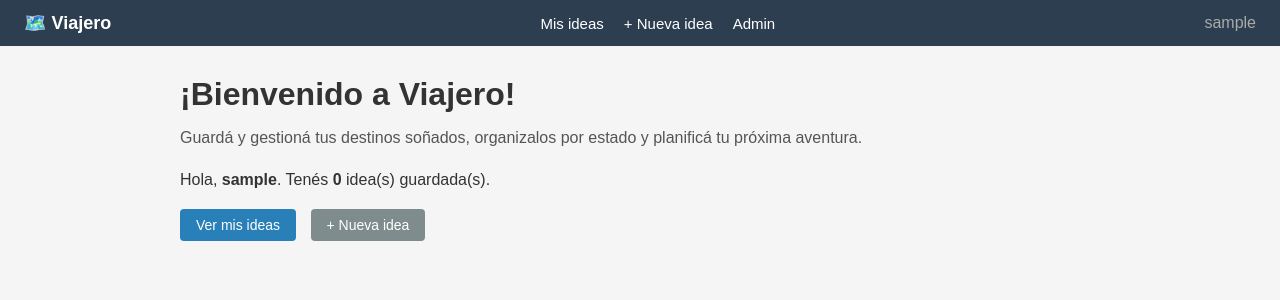
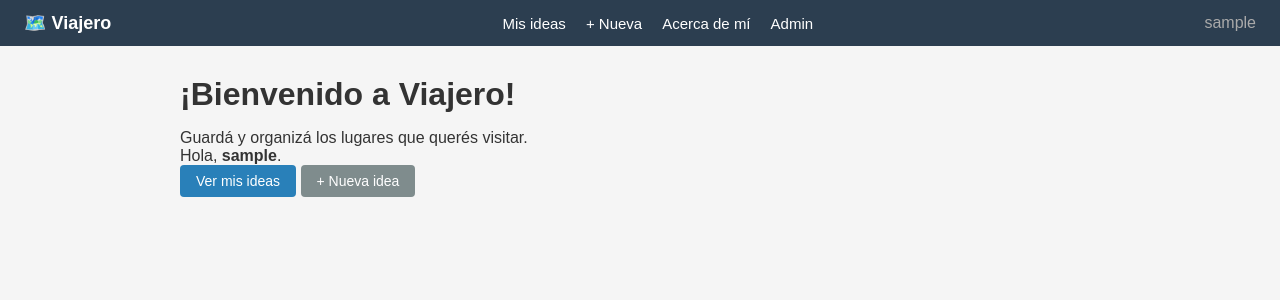
Before and after one commit to ulisesbaroni/Python-proyect, a Django app: page / in a window 1280 px wide. Shown: the top 300 px of the page. Run offline with Django 5.2, Linux system fonts and the light colour scheme; the visitor is signed in with stand-in values (Sample User, id 1); data that the repository does not hold is empty.

Commit message:
feat: se agrega app de inicio con HomeView y AboutView

```diff
--- /dev/null
+++ b/home/apps.py
@@ -0,0 +1,5 @@
+from django.apps import AppConfig
+
+class HomeConfig(AppConfig):
+    default_auto_field = 'django.db.models.BigAutoField'
+    name = 'home'
--- /dev/null
+++ b/home/urls.py
@@ -0,0 +1,7 @@
+from django.urls import path
+from . import views
+
+urlpatterns = [
+    path('', views.HomeView.as_view(), name='home'),
+    path('about/', views.AboutView.as_view(), name='about'),
+]
--- /dev/null
+++ b/home/views.py
@@ -0,0 +1,12 @@
+from django.views import View
+from django.shortcuts import render
+
+
+class HomeView(View):
+    def get(self, request):
+        return render(request, 'home/index.html')
+
+
+class AboutView(View):
+    def get(self, request):
+        return render(request, 'home/about.html')
--- a/templates/planner/base.html
+++ b/templates/base.html
@@ -28,11 +28,13 @@
         <a href="{% url 'home' %}" class="brand">🗺️ Viajero</a>
         {% if user.is_authenticated %}
             <a href="{% url 'visitidea_list' %}">Mis ideas</a>
-            <a href="{% url 'visitidea_create' %}">+ Nueva idea</a>
+            <a href="{% url 'visitidea_create' %}">+ Nueva</a>
+            <a href="{% url 'about' %}">Acerca de mí</a>
             <a href="/admin/">Admin</a>
             <span style="color:#aaa; margin-left:auto;">{{ user.username }}</span>
         {% else %}
-            <a href="/admin/login/">Iniciar sesión</a>
+            <a href="{% url 'about' %}">Acerca de mí</a>
+            <a href="{% url 'login' %}">Iniciar sesión</a>
         {% endif %}
     </nav>
     <div class="container">
--- /dev/null
+++ b/templates/home/index.html
@@ -0,0 +1,17 @@
+{% extends 'base.html' %}
+
+{% block title %}Inicio - Viajero{% endblock %}
+
+{% block content %}
+<h1>¡Bienvenido a Viajero!</h1>
+<p>Guardá y organizá los lugares que querés visitar.</p>
+
+{% if user.is_authenticated %}
+    <p>Hola, <strong>{{ user.username }}</strong>.</p>
+    <a href="{% url 'visitidea_list' %}" class="btn btn-primary">Ver mis ideas</a>
+    <a href="{% url 'visitidea_create' %}" class="btn btn-secondary">+ Nueva idea</a>
+{% else %}
+    <p>Iniciá sesión para empezar.</p>
+    <a href="{% url 'login' %}" class="btn btn-primary">Iniciar sesión</a>
+{% endif %}
+{% endblock %}
--- a/templates/planner/home.html
+++ /dev/null
@@ -1,17 +0,0 @@
-{% extends 'planner/base.html' %}
-
-{% block title %}Inicio - Viajero{% endblock %}
-
-{% block content %}
-<h1>¡Bienvenido a Viajero!</h1>
-<p style="margin-bottom: 24px; color: #555;">Guardá y gestioná tus destinos soñados, organizalos por estado y planificá tu próxima aventura.</p>
-
-{% if user.is_authenticated %}
-    <p style="margin-bottom: 20px;">Hola, <strong>{{ user.username }}</strong>. Tenés <strong>{{ total }}</strong> idea(s) guardada(s).</p>
-    <a href="{% url 'visitidea_list' %}" class="btn btn-primary">Ver mis ideas</a>
-    <a href="{% url 'visitidea_create' %}" class="btn btn-secondary" style="margin-left: 10px;">+ Nueva idea</a>
-{% else %}
-    <p style="margin-bottom: 20px; color: #555;">Iniciá sesión para empezar a guardar tus destinos.</p>
-    <a href="/admin/login/" class="btn btn-primary">Iniciar sesión</a>
-{% endif %}
-{% endblock %}
--- a/templates/planner/visitidea_detail.html
+++ b/templates/planner/visitidea_detail.html
@@ -1,4 +1,4 @@
-{% extends 'planner/base.html' %}
+{% extends 'base.html' %}
 
 {% block title %}{{ idea.lugar.nombre }} - Viajero{% endblock %}
 
--- a/templates/planner/visitidea_form.html
+++ b/templates/planner/visitidea_form.html
@@ -1,4 +1,4 @@
-{% extends 'planner/base.html' %}
+{% extends 'base.html' %}
 
 {% block title %}{{ accion }} idea - Viajero{% endblock %}
 
--- a/templates/planner/visitidea_list.html
+++ b/templates/planner/visitidea_list.html
@@ -1,4 +1,4 @@
-{% extends 'planner/base.html' %}
+{% extends 'base.html' %}
 
 {% block title %}Mis ideas - Viajero{% endblock %}
 
--- a/viajero/settings.py
+++ b/viajero/settings.py
@@ -15,6 +15,7 @@ INSTALLED_APPS = [
     'django.contrib.sessions',
     'django.contrib.messages',
     'django.contrib.staticfiles',
+    'home',
     'planner',
 ]
 
--- a/viajero/urls.py
+++ b/viajero/urls.py
@@ -3,5 +3,6 @@ from django.urls import path, include
 
 urlpatterns = [
     path('admin/', admin.site.urls),
+    path('', include('home.urls')),
     path('', include('planner.urls')),
 ]
```
Also changed, not shown: templates/home/about.html (added, +9 -0 lines), home/__init__.py (added).
